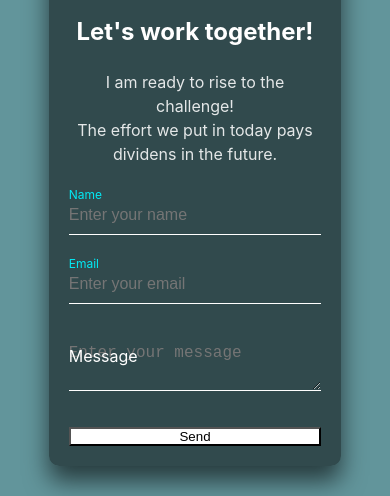
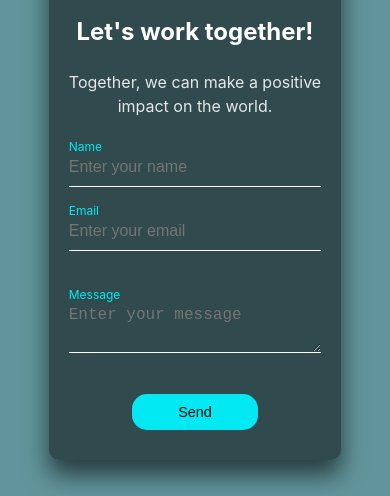
Before and after one commit to zfranczak/portfolio-v2, a React (Vite) app: page / in a window 390 px wide. Shown: the part 3592-4088 px from the top of the page. Built offline with nearby package versions, Linux system fonts and the light colour scheme.

Commit message:
contact form working and responsive

```diff
--- a/src/components/Contact.jsx
+++ b/src/components/Contact.jsx
@@ -21,7 +21,8 @@ const Contacts = () => {
       .then(
         (result) => {
           console.log(result.text)
-          setShowModal(true) // Set showModal to true on successful form submission
+          setShowModal(true)
+          form.current.reset()
         },
         (error) => {
           console.log(error.text)
@@ -36,10 +37,7 @@ const Contacts = () => {
           <div className='inputs'>
             <div className='text-container'>
               <h2>Let's work together!</h2>
-              <p>
-                I am ready to rise to the challenge!<br></br> The effort we put
-                in today pays dividens in the future.
-              </p>
+              <p>Together, we can make a positive impact on the world.</p>
             </div>
             <div className='name-box'>
               <input
@@ -59,11 +57,12 @@ const Contacts = () => {
               />
               <label>Email</label>
             </div>
-            <div className='name-box'>
+            <div className='name-box' id='message-container'>
               <textarea
                 name='message'
                 required=''
                 placeholder='Enter your message'
+                id='message-box'
               />
               <label>Message</label>
             </div>
@@ -74,7 +73,7 @@ const Contacts = () => {
           </div>
         </form>
       </div>
-      {showModal && <Modal />}
+      {showModal && <Modal setShowModal={setShowModal} />}
     </div>
   )
 }
--- a/src/components/Modal/Modal.css
+++ b/src/components/Modal/Modal.css
@@ -29,6 +29,7 @@ body.active-modal {
   left: 50%;
   transform: translate(-50%, -50%);
   line-height: 1.4;
+  color: black;
   background: #f1f1f1;
   padding: 14px 28px;
   border-radius: 3px;
@@ -41,4 +42,32 @@ body.active-modal {
   top: 10px;
   right: 10px;
   padding: 5px 7px;
+  background-color: #3ceebc;
+  color: black;
+  border: none;
 }
+
+.close-modal:hover {
+  background-color: #3ceebb7e;
+  font-size: 0.8rem;
+}
+
+@media (max-width: 850px) {
+  .close-modal {
+    position: relative;
+  }
+}
+
+@media (max-width: 500px) {
+  .modal-content {
+    min-width: 70vw;
+  }
+  .modal-title {
+    font-size: 1.5rem;
+    max-width: 80vw;
+  }
+  .modal-text {
+    font-size: 1rem;
+    max-width: 80vw;
+  }
+}
--- a/src/components/Modal/Modal.jsx
+++ b/src/components/Modal/Modal.jsx
@@ -1,43 +1,26 @@
-import React, { useRef, useState } from 'react'
+import React from 'react'
 import './Modal.css'
 
-const Modal = () => {
-  const [modal, setModal] = useState(false)
-
-  const toggleModal = () => {
-    setModal(!modal)
-  }
-
-  if (modal) {
-    document.body.classList.add('active-modal')
-  } else {
-    document.body.classList.remove('active-modal')
+const Modal = ({ setShowModal }) => {
+  const closeModal = () => {
+    setShowModal(false)
+    document.body.classList.remove('active-modal') // remove the active-modal class from the body element
   }
 
   return (
-    <>
-      <button onClick={toggleModal} className='btn-modal'>
-        Open
-      </button>
-
-      {modal && (
     <div className='modal'>
-          <div onClick={toggleModal} className='overlay'></div>
+      <div onClick={closeModal} className='overlay'></div>
       <div className='modal-content'>
-            <h2>Hello Modal</h2>
-            <p>
-              Lorem ipsum dolor sit amet consectetur adipisicing elit.
-              Praesentium numquam modi molestias dolores? Veniam dicta eveniet
-              id totam qui aspernatur nulla, quos exercitationem magni tempora,
-              voluptatum ipsa. Voluptates, saepe quibusdam.
+        <h2 className='modal-title'>Thanks for the Message</h2>
+        <p className='modal-text'>
+          Thank you for reaching out! I have received your message and will get
+          back to you as soon as possible. Have a great day!
         </p>
-            <button className='close-modal' onClick={toggleModal}>
+        <button className='close-modal' onClick={closeModal}>
           CLOSE
         </button>
       </div>
     </div>
-      )}
-    </>
   )
 }
 
--- a/src/styles/Contacts.css
+++ b/src/styles/Contacts.css
@@ -24,8 +24,21 @@ html {
 }
 
 .submit-btn {
-  background: white;
-  color: black;
+  background: #03e9f4;
+  color: rgb(0, 0, 0);
+  border-radius: 15px;
+  width: 50%;
+  margin: 10px auto;
+  padding: 10px 20px;
+  border: none;
+  font-size: 1.2rem;
+  cursor: pointer;
+  transition: all 0.2s ease-in-out;
+}
+
+.submit-btn:hover {
+  background: #3ceebc;
+  transform: scale(1.1);
 }
 
 .inputs {
@@ -58,7 +71,7 @@ html {
   padding: 10px 0;
   font-size: 16px;
   color: #fff;
-  margin-bottom: 30px;
+  margin-bottom: 25px;
   border: none;
   border-bottom: 1px solid #fff;
   outline: none;
@@ -70,10 +83,14 @@ html {
   top: 0;
   left: 0;
   padding: 10px 0;
-  font-size: 16px;
-  color: #fff;
+  font-size: 12px;
+  color: #03e9f4;
   pointer-events: none;
   transition: 0.5s;
+}
+
+#message-box {
+  padding-top: 30px;
 }
 
 .contact-box .name-box input:focus ~ label,
@@ -82,28 +99,6 @@ html {
   left: 0;
   color: #03e9f4;
   font-size: 12px;
-}
-
-.contact-box form a {
-  display: block; /* make the link a block element to create spacing below it */
-  width: fit-content; /* set width to fit the content */
-  margin: 0 auto; /* center the link horizontally */
-  padding: 10px 20px;
-  color: #03e9f4;
-  font-size: 16px;
-  text-decoration: none;
-  text-transform: uppercase;
-  overflow: hidden;
-  transition: 0.5s;
-  margin-top: 40px;
-  letter-spacing: 4px;
-}
-
-.contact-box a:hover {
-  background: #03e9f4;
-  color: #fff;
-  border-radius: 5px;
-  box-shadow: 0 0 5px #03e9f4, 0 0 25px #03e;
 }
 
 .contact-img {
@@ -134,4 +129,8 @@ html {
   .inputs {
     padding: 20px;
   }
+
+  .submit-btn {
+    font-size: 0.9rem;
+  }
 }
```
Lines whose indentation alone changed are shown as unchanged.
